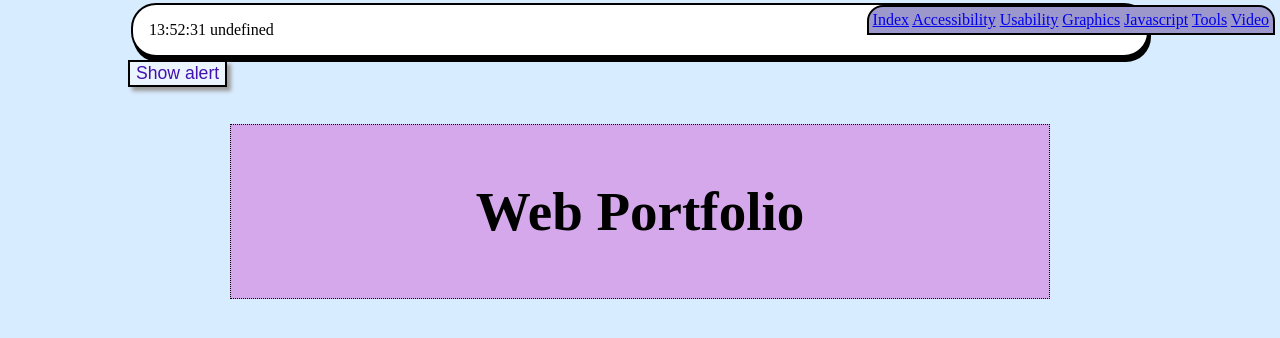
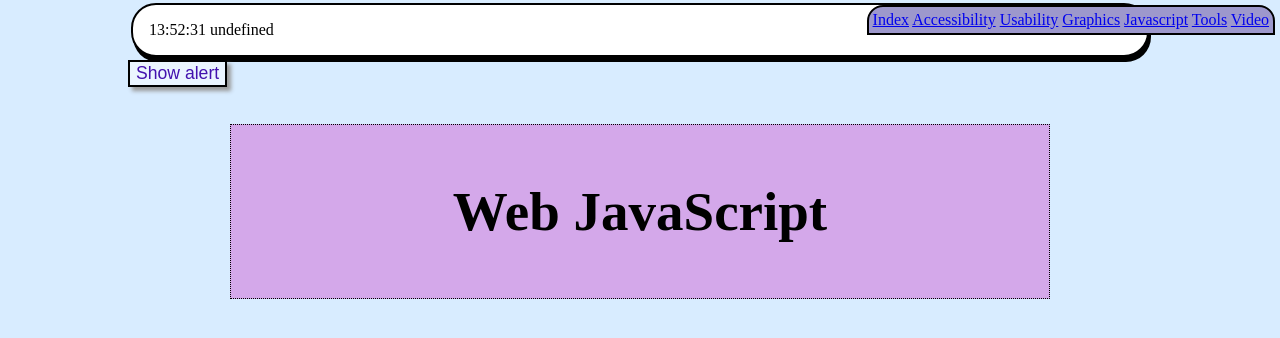
Before and after one commit to 21diazk/webportfolio2, a plain HTML site: page finalJavascript.html in a window 1280 px wide. Drawn offline with Linux system fonts and the light colour scheme.

Commit message:
Update finalJavascript.html

```diff
--- a/finalJavascript.html
+++ b/finalJavascript.html
@@ -51,7 +51,7 @@
   <div id="clock"></div>
   <body onload="showAlert()">
     <button onclick="showAlert()">Show alert</button>
-    <h1>Web Portfolio</h1>
+    <h1>Web JavaScript</h1>
 <br/>
 <nav><a href= "index.html"> Index</a>
 <a href= "finalAccessibility.html">Accessibility</a>
```
